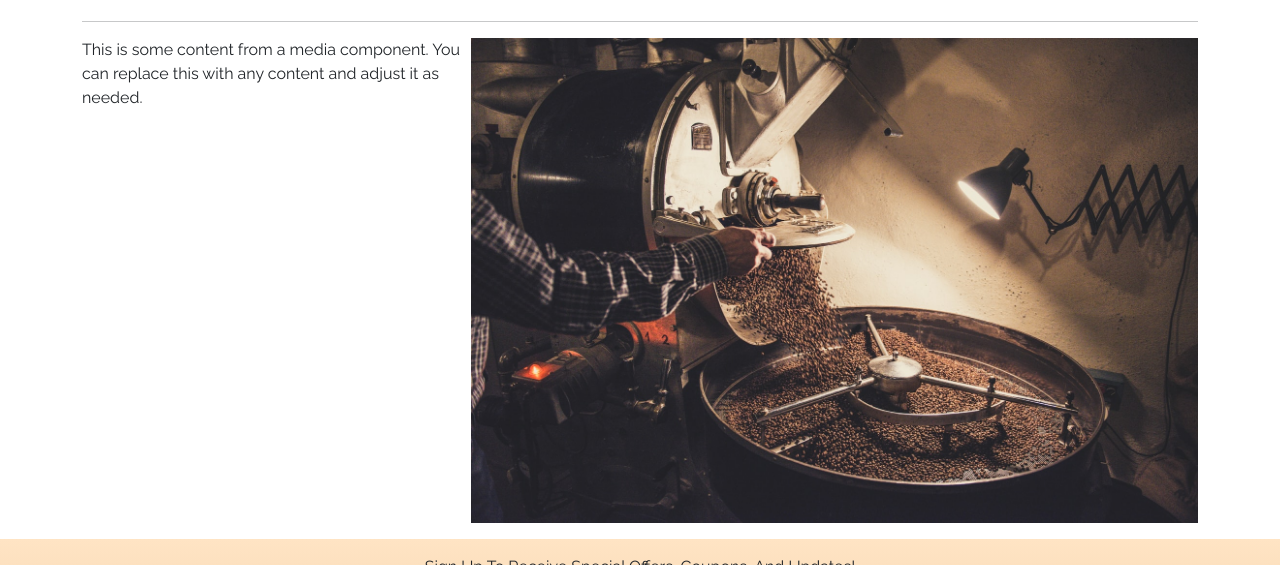
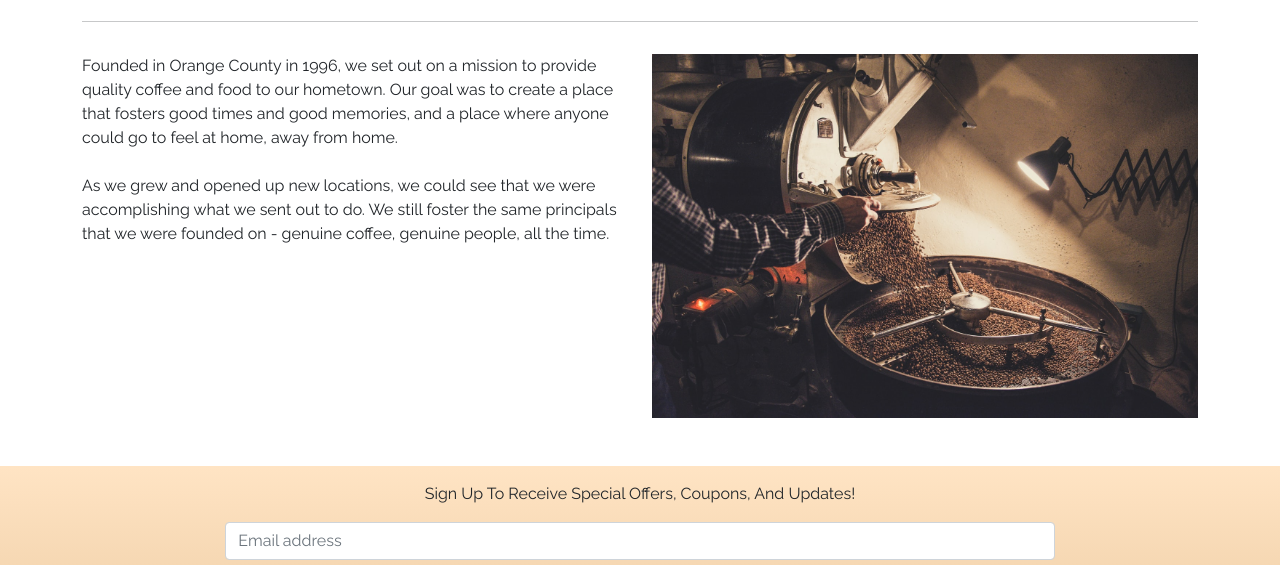
Before and after one commit to kfoxzz/coffeecorner, a website: page about.html in a window 1280 px wide. Shown: the part 235-800 px from the top of the page. Drawn offline with nearby package versions, Linux system fonts and the light colour scheme; a web font is replaced by a local one.

Commit message:
Added About Us content

```diff
--- a/about.html
+++ b/about.html
@@ -79,17 +79,20 @@
             </div>
         </div>
         <hr>
-        <div class="row">
-            <div class="col">
-                <div class="d-flex">
-                    <div class="flex-grow-1">
-                        This is some content from a media component. You can replace this with any content and adjust it as needed.
+        <div class="row py-3">
+
+                    <div class="col-sm-12 col-md-6 order-last order-md-first">
+                        <p>
+                            Founded in Orange County in 1996, we set out on a mission to provide quality coffee and food to our hometown. Our goal was to create a place that fosters good times and good memories, and a place where anyone could go to feel at home, away from home.
+                            <br />
+                            <br />
+                            As we grew and opened up new locations, we could see that we were accomplishing what we sent out to do. We still foster the same principals that we were founded on - genuine coffee, genuine people, all the time.
+                        </p>
                     </div>
-                    <div class="d-none d-sm-block">
+                    <div class="col-sm-12 col-md-6 pb-3">
                         <img src="img/about-us.jpeg" alt="Making Coffee" class="img-fluid">
                     </div>
-                </div>
-            </div>
+
         </div>
     </div>
 
```
